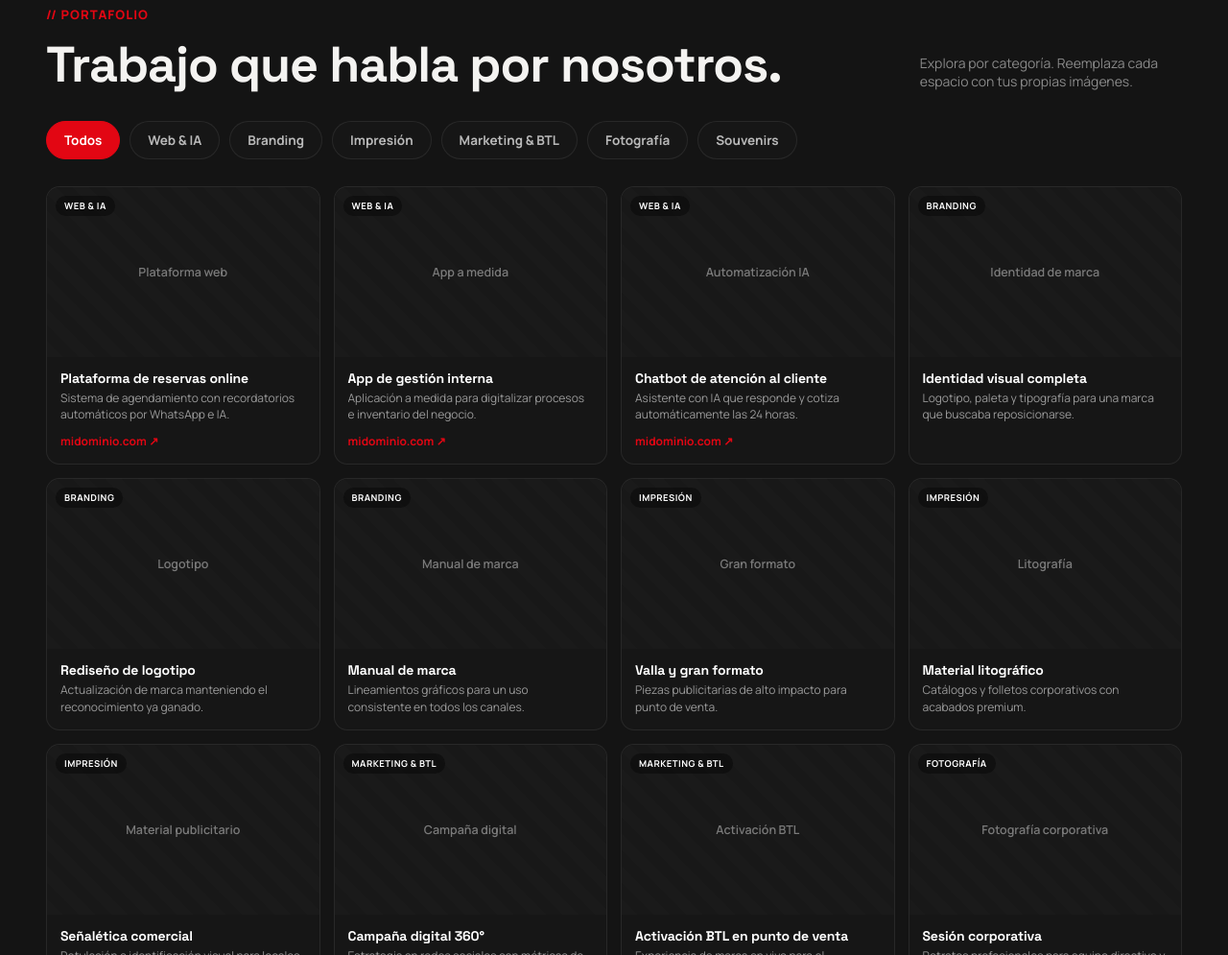
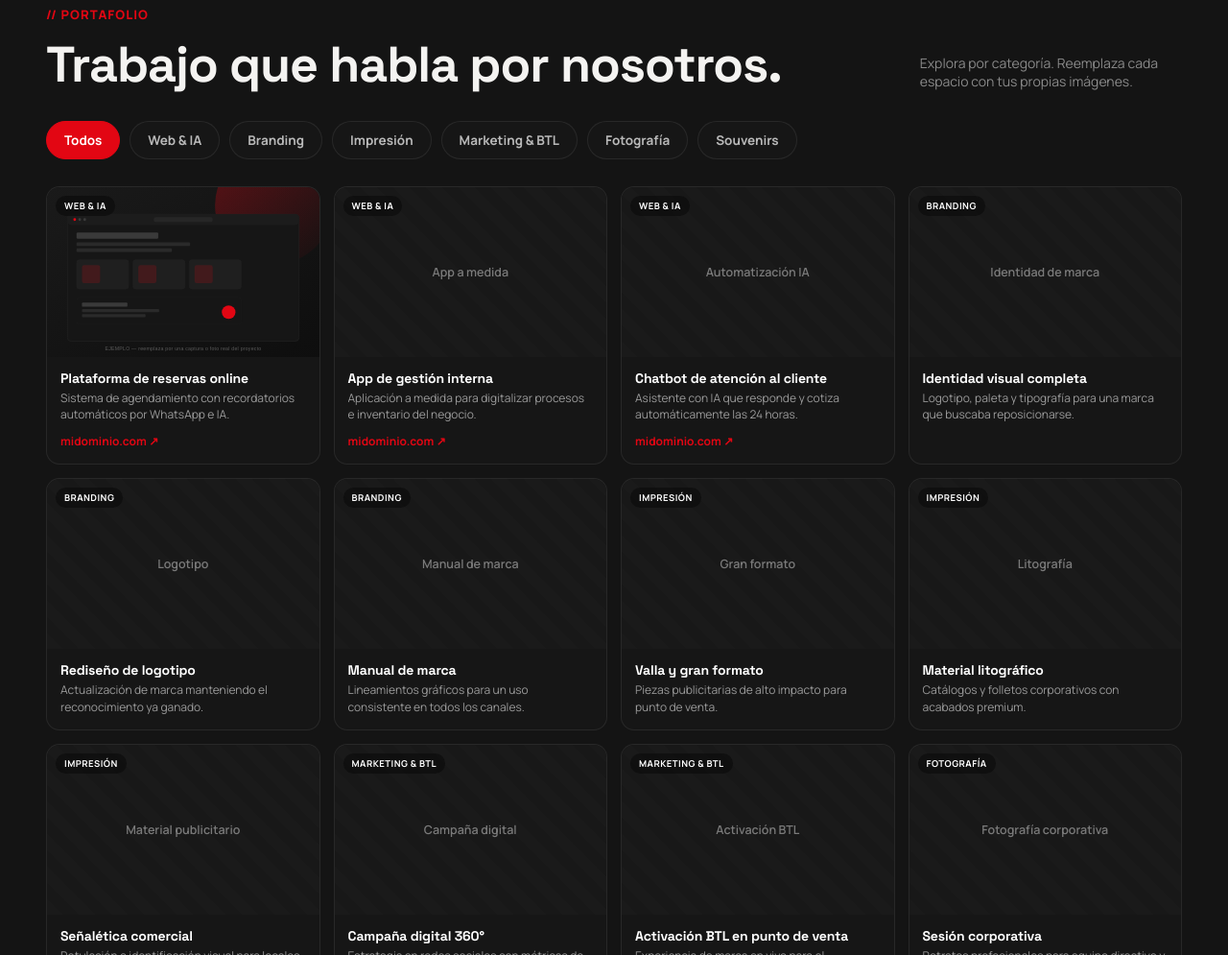
Before and after one commit to smsuministrospublicidad-lang/sm-publicidad, a plain HTML site: page index.html in a window 1280 px wide. Shown: the part 2843-3838 px from the top of the page at 96% size. Drawn offline with Linux system fonts and the light colour scheme.

Commit message:
Add a sample project image to the first portfolio card
Illustrative mockup (marked EJEMPLO) showing how a filled-in card looks
with a real image instead of the placeholder slot. Meant to be swapped
out once real project photos are ready.

```diff
--- a/index.html
+++ b/index.html
@@ -183,7 +183,7 @@
     <div class="portfolio-grid" role="tabpanel">
       <article class="portfolio-item" data-category="software" data-reveal>
         <div class="portfolio-media">
-          <div class="portfolio-slot"><span>Plataforma web</span></div>
+          <img src="assets/img/portafolio/demo-reservas.svg" alt="Plataforma de reservas online" loading="lazy">
           <span class="portfolio-tag">Web &amp; IA</span>
         </div>
         <div class="portfolio-body">
```
Also changed, not shown: assets/img/portafolio/demo-reservas.svg (added).
